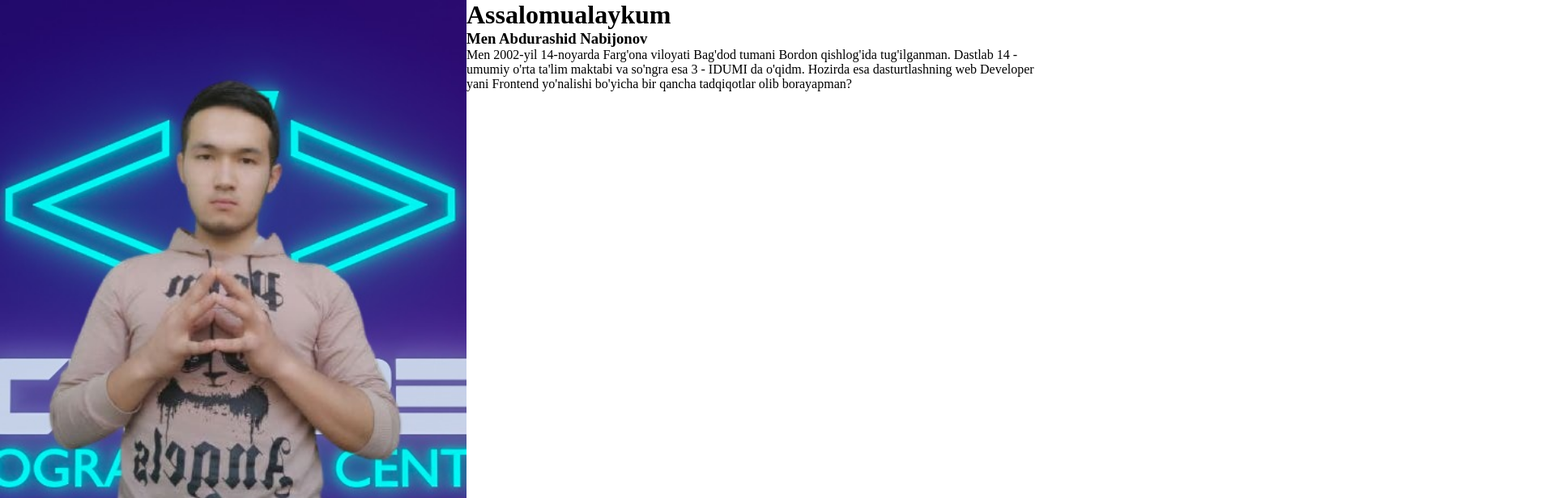
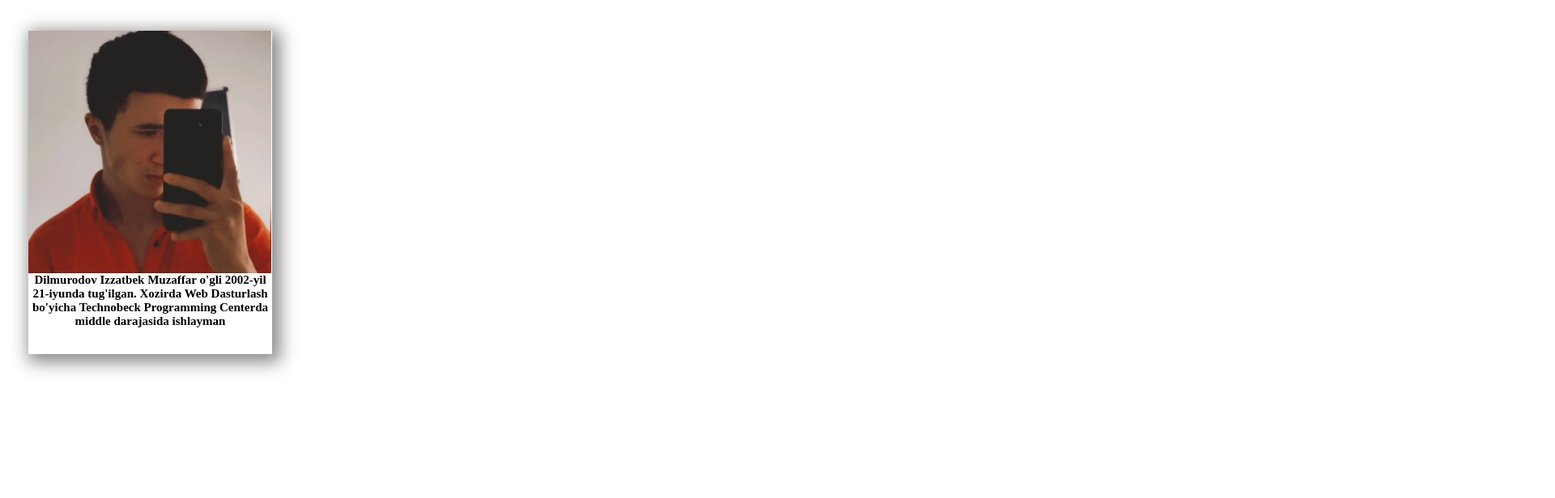
Before and after one commit to OtabekDeveloper/vazifa, a React (Create React App) app: page / in a window 1280 px wide. Shown: the top 616 px of the page at 81% size, 1920 px wide, since content can reach past the window. Built offline with nearby package versions, Linux system fonts and the light colour scheme.

Commit message:
izzy card added

```diff
--- a/src/App.js
+++ b/src/App.js
@@ -1,12 +1,14 @@
 import Abdurashid from './view/abdurashid';
 import IslamCard from './view/islamkan12/IslamCard'
+import IzzyCard from './view/izzy/Izzy'
 import './App.css';
 
 function App() {
   return (
     <>
-      <Abdurashid />
-      <IslamCard/>
+    <IzzyCard />
+      {/* <Abdurashid />
+      <IslamCard/> */}
     </>
   );
 }
--- /dev/null
+++ b/src/view/izzy/Izzy.css
@@ -0,0 +1,23 @@
+.izzyCard {
+  align-items: center;
+
+  width: 301px;
+  height: 400px;
+  margin-left: 35px;
+  transition: transform 0.6s;
+  margin-top: 3%;
+  box-shadow: 5px 5px 20px 5px #888888;
+}
+.izzyCard:hover {
+  transform: scale(1.2);
+}
+.izzyImg {
+  width: 300px;
+  height: 300px;
+  display: block;
+}
+.izzyName {
+  text-align: center;
+  font-family: serif;
+  font-size: 15px;
+}
--- /dev/null
+++ b/src/view/izzy/Izzy.js
@@ -0,0 +1,19 @@
+import React from "react";
+import "./Izzy.css";
+import izzy from "../izzy/1.jpg";
+function Izzy() {
+  return (
+    <div>
+      <div className="izzyCard">
+        <img className="izzyImg" src={izzy} alt="izzy" />
+        <h1 className="izzyName">
+          Dilmurodov Izzatbek Muzaffar o'gli 2002-yil 21-iyunda tug'ilgan.
+          Xozirda Web Dasturlash bo'yicha Technobeck Programming Centerda middle
+          darajasida ishlayman
+        </h1>
+      </div>
+    </div>
+  );
+}
+
+export default Izzy;
```
Also changed, not shown: src/view/izzy/1.jpg (added).
